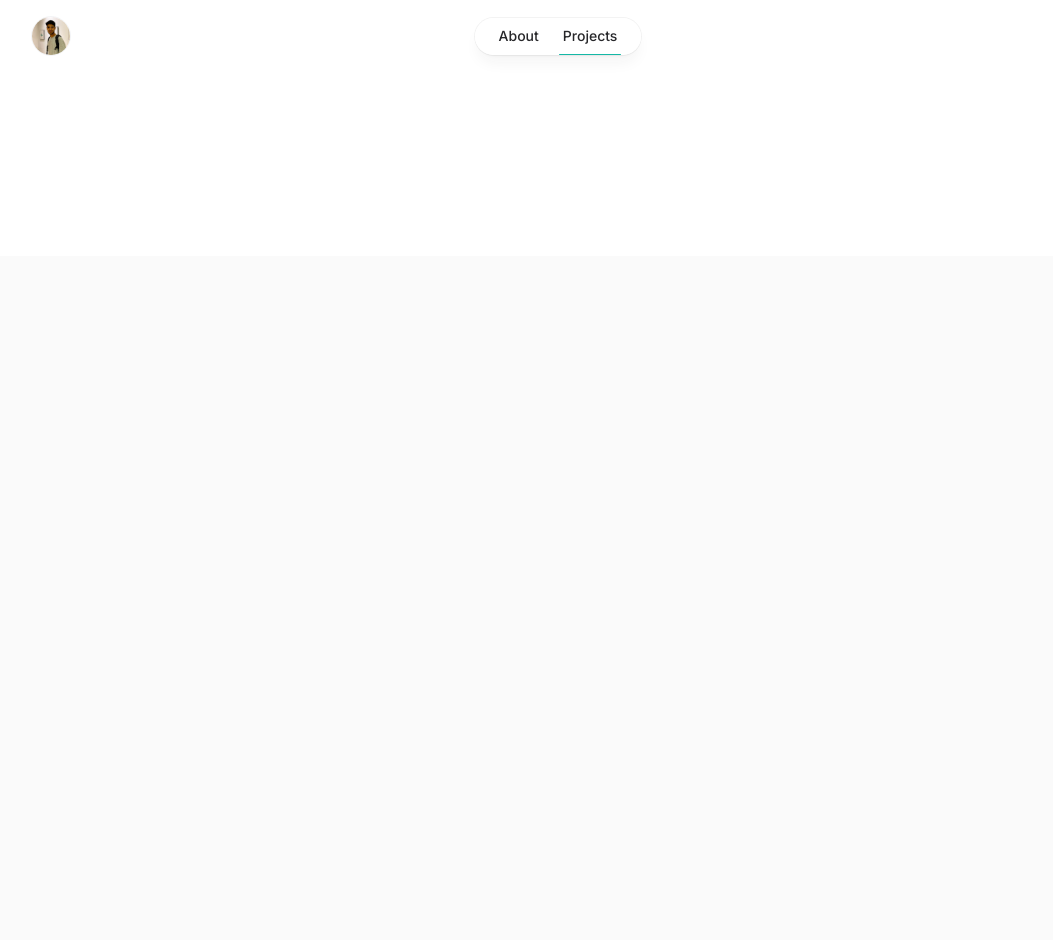
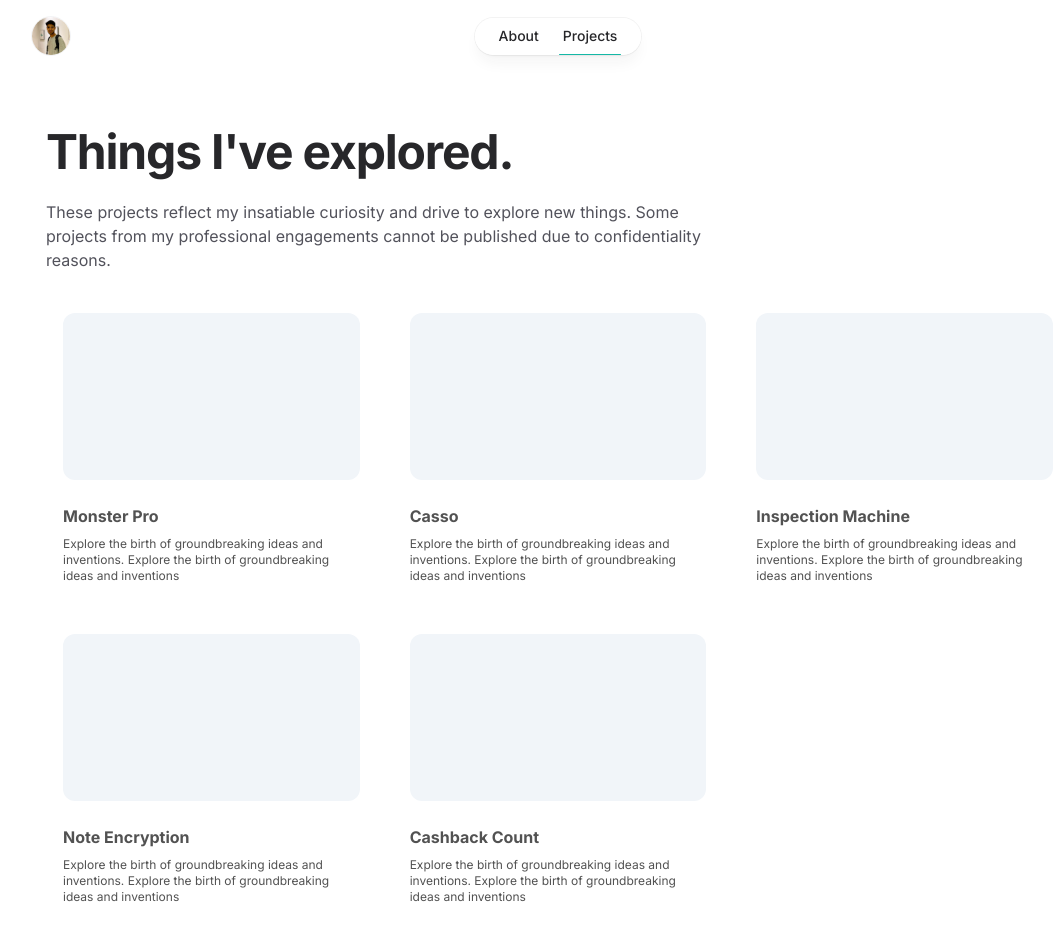
Before and after one commit to masdaagus/masdaagus.github.io, a Next.js app: page /projects in a window 1280 px wide. Shown: the top 940 px of the page, without its empty margins (82-1135 px from the left). Before the commit the page ends 800 px from the top, so only its background shows below. Built offline with nearby package versions, Linux system fonts and the light colour scheme.

Commit message:
feat: projects page

```diff
--- a/src/app/projects/page.tsx
+++ b/src/app/projects/page.tsx
@@ -1,15 +1,66 @@
+import { BentoGrid, BentoGridItem } from '@/components/ui/bento-grid';
 import Image from 'next/image'
 import Link from 'next/link';
 import { FaGithub, FaInstagram, FaLinkedin } from 'react-icons/fa6';
 
 export default function ProjectsPage() {
   return (
-    <div className='mx-auto max-w-7xl lg:px-8 bg-white border-x-[1px] border-gray-100 pb-32'>
+    <div className='mx-auto max-w-7xl min-h-screen  lg:px-8 bg-white border-x-[1px] border-gray-100 pb-32'>
       <div className='relativ px-4 sm:px-8 lg:px-12 pt-32'>
-        <div className='mx-auto max-w-2xl lg:max-w-5xl '>
-
+        <div className='mx-auto max-w-5xl'>
+          <h1 className='text-4xl font-bold tracking-tight text-zinc-800 sm:text-5xl'>Things I've explored.</h1>
+          <p className='mt-6 text-base text-zinc-600 max-w-2xl'>These projects reflect my insatiable curiosity and drive to explore new things. Some projects from my professional engagements cannot be published due to confidentiality reasons.</p>
+          <BentoGrid className='mt-6 '>
+            {
+              projects.map((project, index) => (
+                <BentoGridItem
+                  key={index}
+                  title={project.title}
+                  description={project.description}
+                  header={project.header}
+                  className=''
+                />
+              ))
+            }
+          </BentoGrid>
         </div>
       </div>
     </div>
   )
 }
+
+const Skeleton = () => (
+  <div className="relative aspect-video rounded-xl bg-slate-100">
+    {/* <Image className="rounded-lg object-cover" src={'/img-profile-2.jpg'} alt="" fill  /> */}
+  </div>
+);
+
+const projects = [
+
+  {
+    title: "Monster Pro",
+    description: "Explore the birth of groundbreaking ideas and inventions. Explore the birth of groundbreaking ideas and inventions",
+    header: <Skeleton />,
+  },
+  {
+    title: "Casso",
+    description: "Explore the birth of groundbreaking ideas and inventions. Explore the birth of groundbreaking ideas and inventions",
+    header: <Skeleton />,
+  },
+  {
+    title: "Inspection Machine",
+    description: "Explore the birth of groundbreaking ideas and inventions. Explore the birth of groundbreaking ideas and inventions",
+    header: <Skeleton />,
+  },
+  {
+    title: "Note Encryption",
+    description: "Explore the birth of groundbreaking ideas and inventions. Explore the birth of groundbreaking ideas and inventions",
+    header: <Skeleton />,
+  },
+  {
+    title: "Cashback Count",
+    description: "Explore the birth of groundbreaking ideas and inventions. Explore the birth of groundbreaking ideas and inventions",
+    header: <Skeleton />,
+  },
+
+]
--- /dev/null
+++ b/src/components/ui/bento-grid.tsx
@@ -0,0 +1,54 @@
+import { cn } from "@/lib/utils";
+
+export const BentoGrid = ({
+  className,
+  children,
+}: {
+  className?: string;
+  children?: React.ReactNode;
+}) => {
+  return (
+    <div
+      className={cn(
+        "grid  grid-cols-1 md:grid-cols-3 gap-4 max-w-7xl mx-auto ",
+        className
+      )}
+    >
+      {children}
+    </div>
+  );
+};
+
+export const BentoGridItem = ({
+  className,
+  title,
+  description,
+  header,
+  icon,
+}: {
+  className?: string;
+  title?: string | React.ReactNode;
+  description?: string | React.ReactNode;
+  header?: React.ReactNode;
+  icon?: React.ReactNode;
+}) => {
+  return (
+    <div
+      className={cn(
+        "row-auto rounded-xl group/bento hover:shadow-xl transition duration-200 shadow-input dark:shadow-none p-4 dark:bg-black dark:border-white/[0.2] bg-white border border-transparent justify-start flex flex-col space-y-4 ",
+        className
+      )}
+    >
+      {header}
+      <div className="group-hover/bento:translate-x-2 transition duration-200">
+        {icon}
+        <div className=" font-bold text-neutral-600 dark:text-neutral-200 mb-2 mt-2">
+          {title}
+        </div>
+        <div className=" font-normal text-neutral-600 text-xs dark:text-neutral-300">
+          {description}
+        </div>
+      </div>
+    </div>
+  );
+};
```
